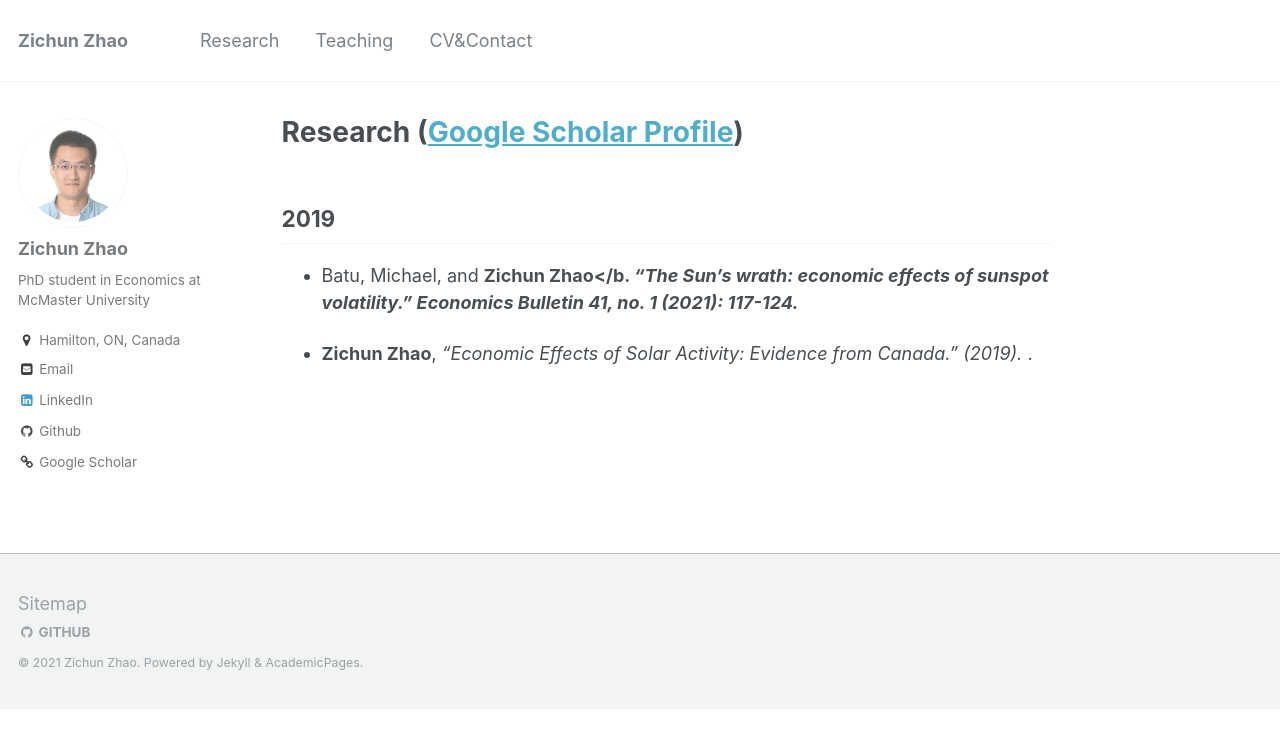
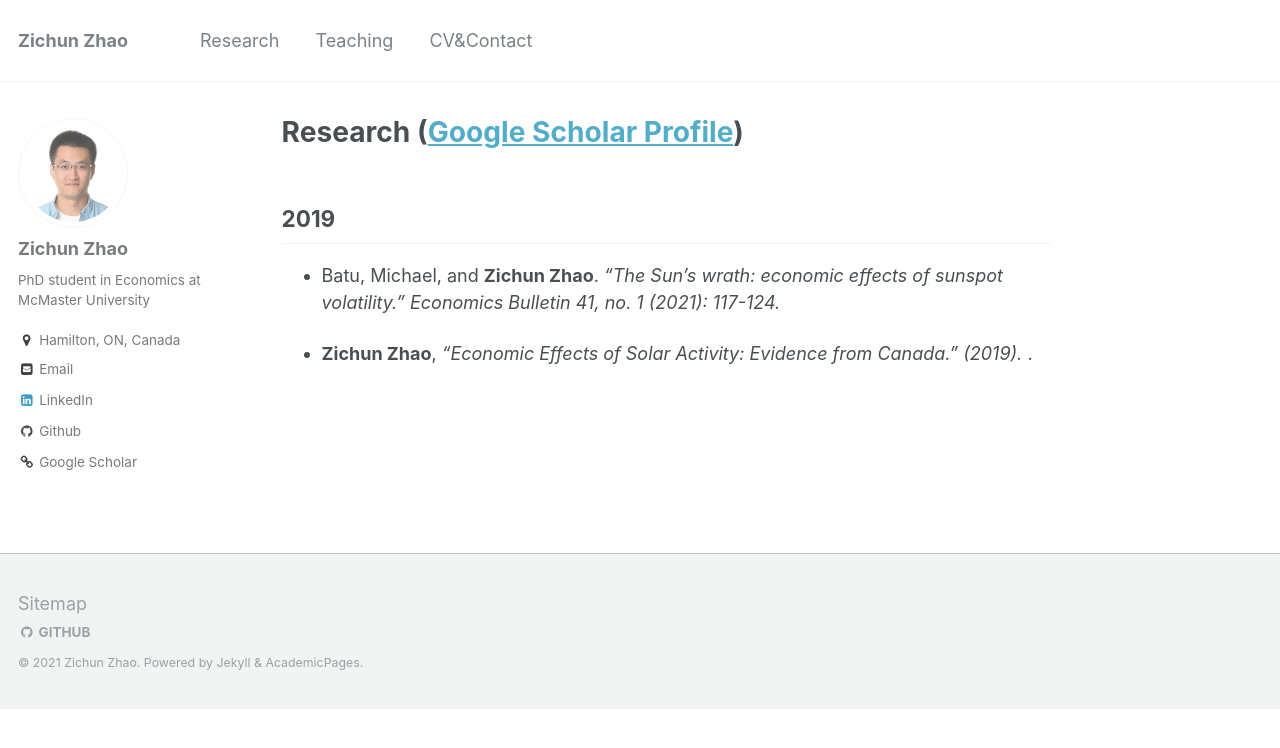
Before and after one commit to zichunzhao/zichunzhao.github.io, a Jekyll site: the page built from _pages/publications.md, in a window 1280 px wide. Shown: the top 748 px of the page. Built offline with Jekyll 4.4.1, drawn with Linux system fonts in a browser that asks for light colours.

```diff
--- a/_pages/publications.md
+++ b/_pages/publications.md
@@ -4,6 +4,6 @@ permalink: /publications/
 author_profile: true
 ---
 ## 2019
-* Batu, Michael, and <b>Zichun Zhao</b.  <i>"The Sun's wrath: economic effects of sunspot volatility." Economics Bulletin 41, no. 1 (2021): 117-124.</i><br>
+* Batu, Michael, and <b>Zichun Zhao</b>.  <i>"The Sun's wrath: economic effects of sunspot volatility." Economics Bulletin 41, no. 1 (2021): 117-124.</i><br>
 
 * <b>Zichun Zhao</b>, <i>"Economic Effects of Solar Activity: Evidence from Canada." (2019). </i>.<br>
```
